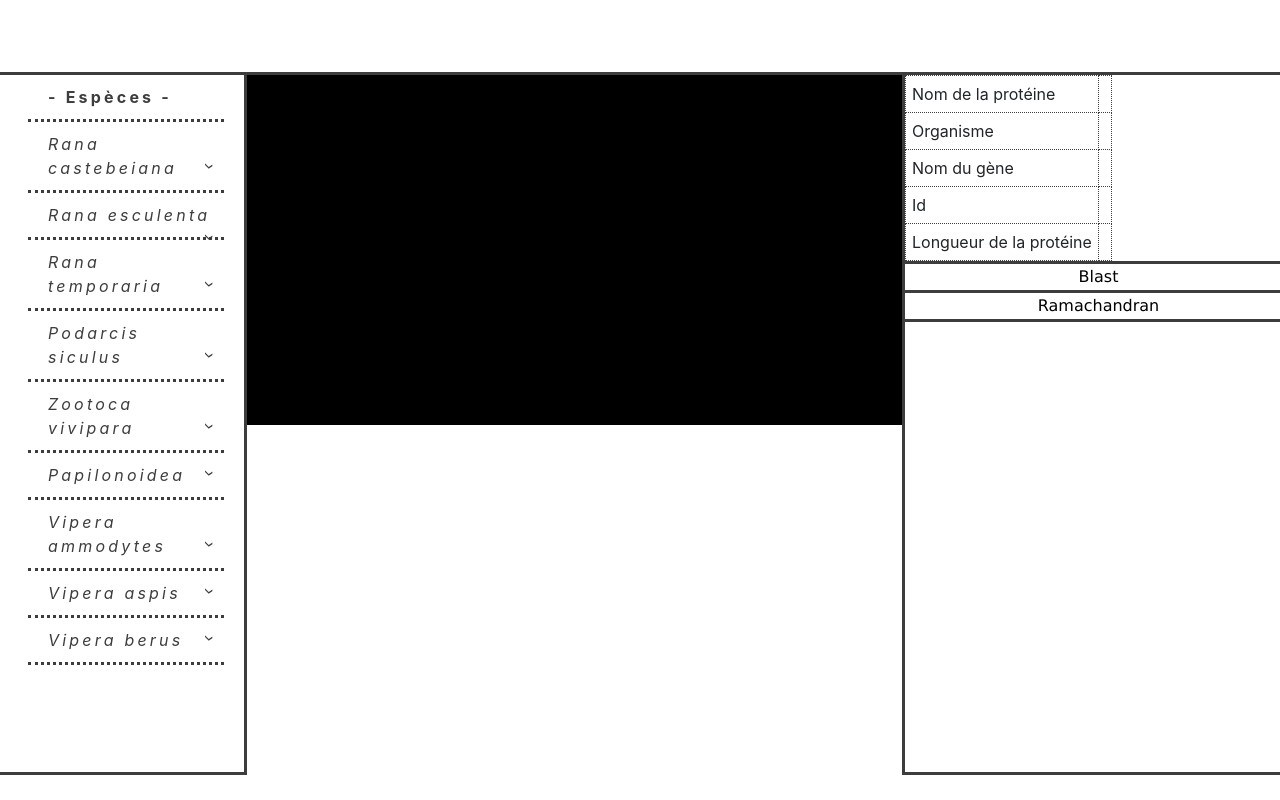
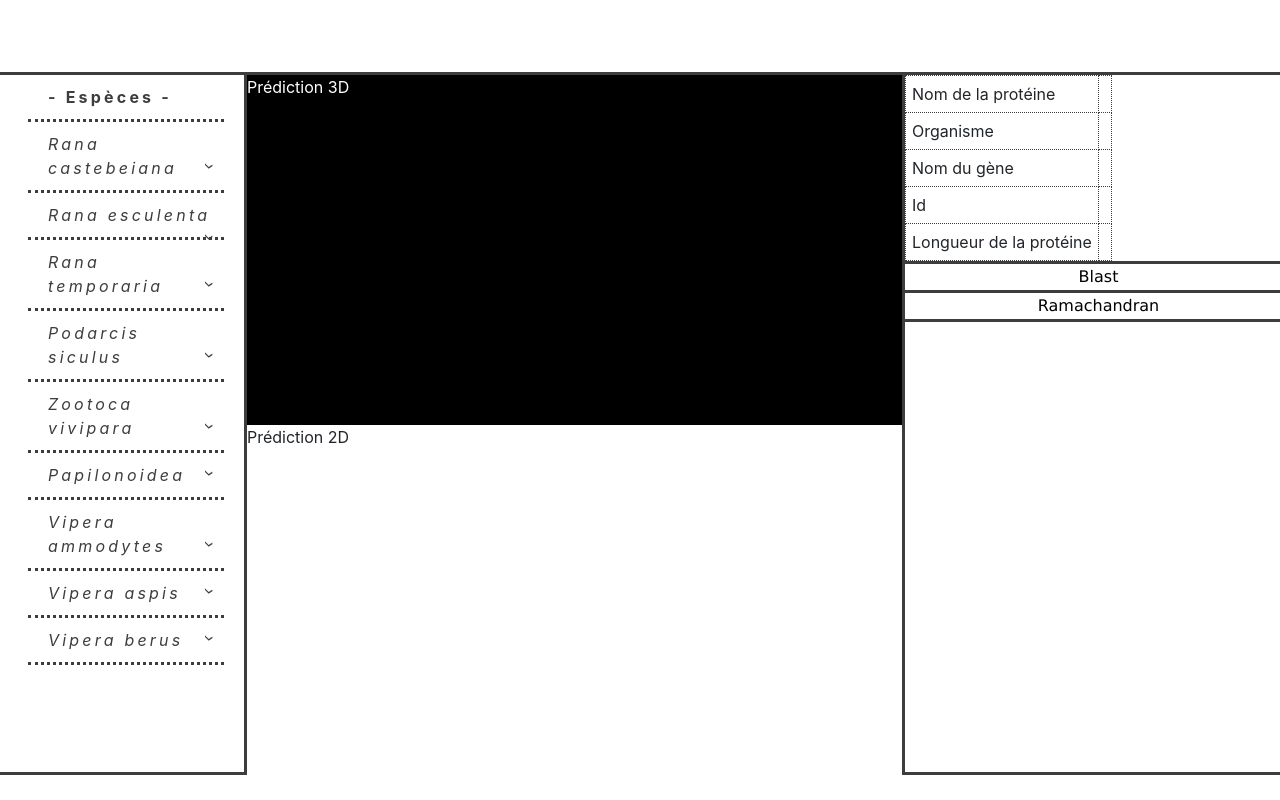
Before and after one commit to mablt/GLOG-Project, a Flask app: page / in a window 1280 px wide. Run offline with Flask 2, Linux system fonts and the light colour scheme; a map, chart or similar area stays blank.

Commit message:
Add prediction titles

```diff
--- a/app/static/css/main.css
+++ b/app/static/css/main.css
@@ -119,31 +119,50 @@ textarea{
 
 /* 3D visualisation */
 
-#prediction-3d-div{
-	height: 50%;
+#prediction-3d{
+	position: absolute;
+}
+
+#prediction-3d-title{
+	height: 2.5%;
 	margin: 0;
 	padding : 0;
 	background-color: black;
+	color : white;
+	border-bottom: none;
+}
+
+#prediction-3d-div{
+	height: 47.5%;
+	margin: 0;
+	padding : 0;
+	background-color: black;
+	border-top: none;
 }
 
 #prediction-3d-div_src{
 	margin:0;
 	padding: 0;
+	display: none;
 }
 
 /* 2D prediction */
 
-#prediction-2d-div{
-	height: 50%;
+#prediction-2d-title{
+	height: 2.5%;
 }
 
-#prediction-3d{
+#prediction-2d-div{
+	height: 47.5%;
+}
+
+/* #prediction-3d{
 	position: absolute;
 }
 
 #prediction-3d-div_src{
 	display: none;
-}
+} */
 
 #prediction-2d-figure{
 	width: 90%;
--- a/app/static/js/main.js
+++ b/app/static/js/main.js
@@ -1,5 +1,11 @@
 
-//TODO Make the header !!!!!!!!!!!!
+/**
+* @file Management of buttons of the webpage of the project
+* @author ALVES Marine, CARRIAT Mélanie, CORNIER Alexandre, DRANCÉ Martin, JELIN Rémy and NEUHAUS Abdelghani,  BOLTEAU Mathieu  <mathieu.bolteau1@gmail.com>
+* @copyright Copyright (C) 2020 ALVES Marine, BOLTEAU Mathieu, CARRIAT Mélanie, CORNIER Alexandre, DRANCÉ Martin, JELIN Rémy and NEUHAUS Abdelghani
+* @license GNU-GPL3
+* @version 1.0.0
+*/
 
 
 /**
@@ -9,7 +15,7 @@
 function addProteinDataToWebpage(protein_data){
     $("#prediction-3d-div_src").html(protein_data["pdb"]);
     $("#protein-name").html(protein_data["name"]);
-    $("#organism").html(protein_data["species"]);
+    $("#organism").html(protein_data["organism"]);
     $("#gene-name").html(protein_data["gene"]);
     $("#protein-id").html(protein_data["id"]);
     $("#protein-length").html(protein_data["length"]);
@@ -39,7 +45,7 @@ function add2DPrediction(encodedFigure){
 
 
 /**
-* Add links of the  3 better Blast hits of the blast done executed in backend.
+* Add links of the 3 better Blast hits of the Blast executed in backend.
 */
 function addBlastData(){
     $("#results-actions").html('<p>Le blast est en cours ...</p>')
@@ -78,7 +84,11 @@ for (var i=0 ; i < proteinsButtons.length ; i++){
         $("#results-actions").empty();
         $("#prediction-2d-figure").empty();
         $("#prediction-2d-legend").empty();
+        // Add loading GIF to tell user to wait
+        $("#prediction-3d-div").html("<img src='/static/img/loading.gif'>");
         $.post('/'+this.value).done(function(protein_data){
+            // Remove the GIF
+            $("#prediction-3d-div").empty();
             addProteinDataToWebpage(protein_data);
 
         })
--- a/app/templates/index.html
+++ b/app/templates/index.html
@@ -149,12 +149,19 @@
 			<!------------------------------- COLUMN 2 ------------------------------->
 
 			<div class="column2">
+				<div id="prediction-3d-title">
+					Prédiction 3D
+				</div>
 				<div id="prediction-3d-div">
 					<canvas id="prediction-3d"></canvas>
 				</div>
 				<textarea id="prediction-3d-div_src" ></textarea>
 
+				<div id="prediction-2d-title">
+					Prédiction 2D
+				</div>
 				<div id="prediction-2d-div">
+
 					<div id="prediction-2d-figure"></div>
 					<div id="prediction-2d-legend"></div>
 				</div>
```
